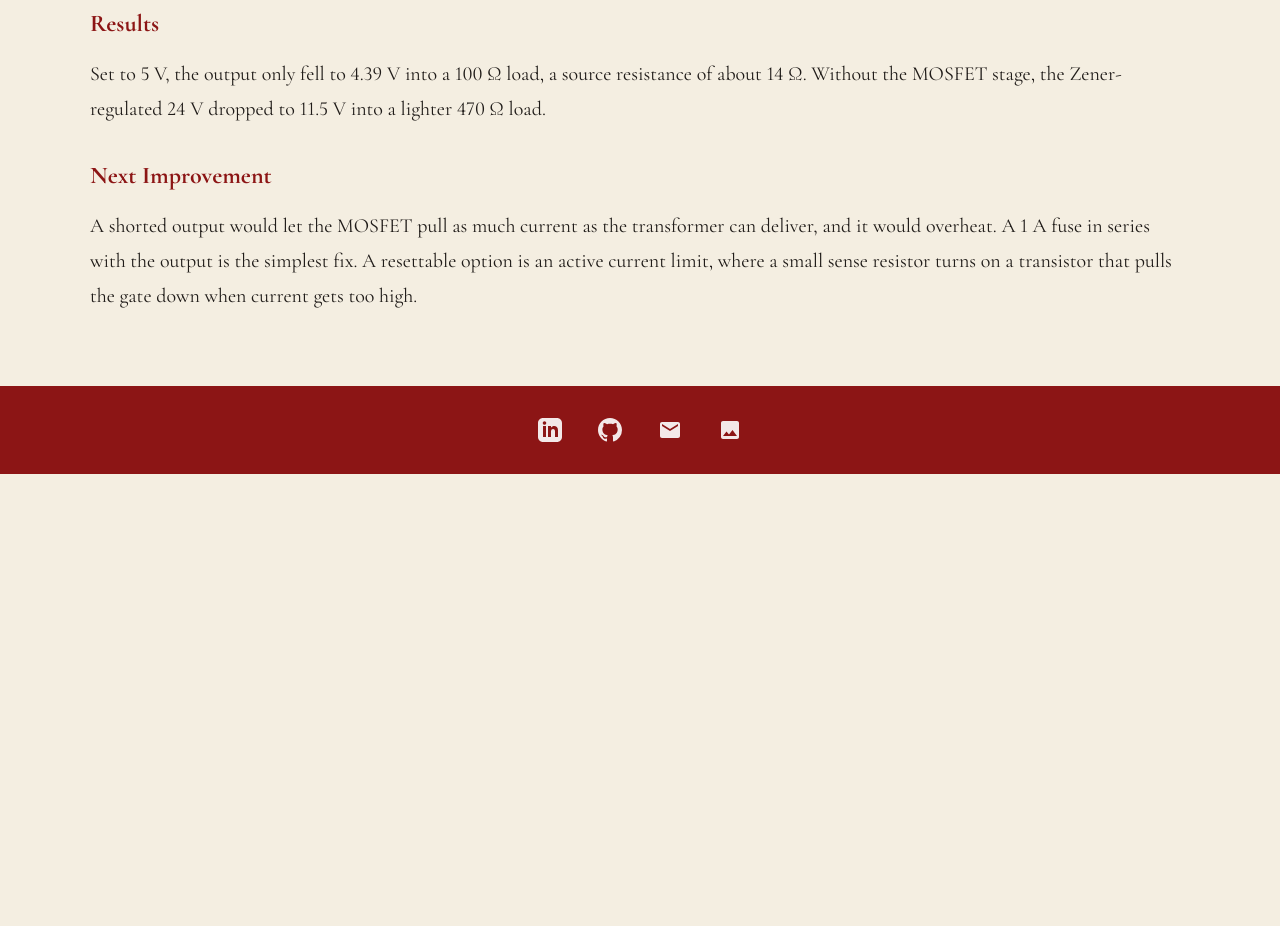
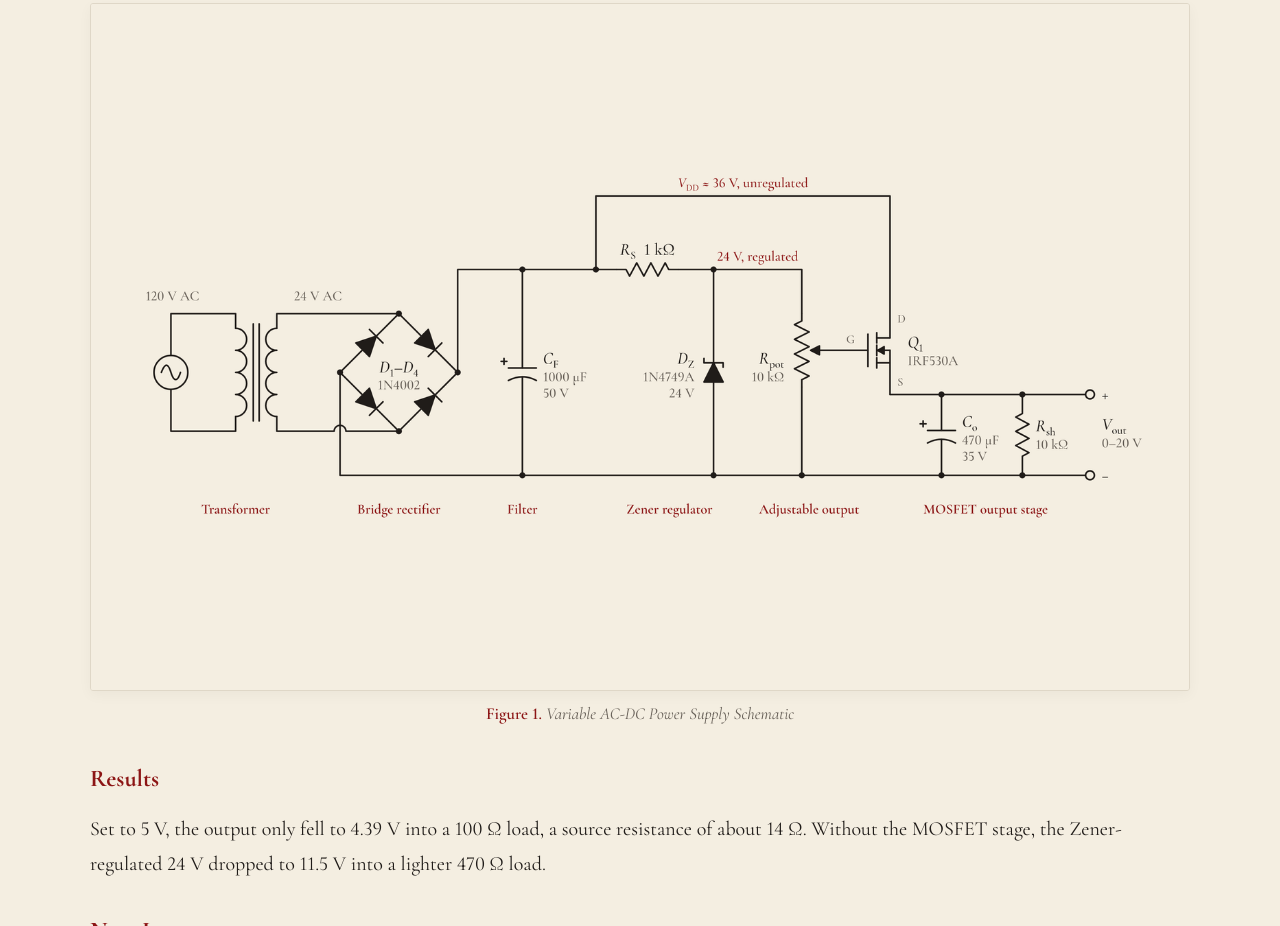
Before and after one commit to carson-yee/carson-yee.github.io, a plain HTML site: page project-power-supply.html in a window 1280 px wide. Shown: the part 2942-3868 px from the top of the page. Before the commit the page ends 3416 px from the top, so only its background shows below. Drawn offline with nearby package versions, Linux system fonts and the light colour scheme.

Commit message:
Add power supply schematic and reorder projects
Co-Authored-By: Claude Opus 5.5 <noreply@anthropic.com>

```diff
--- a/project-power-supply.html
+++ b/project-power-supply.html
@@ -16,6 +16,10 @@
     .eq-text .frac > span { line-height: 1.2; padding: 0 0.25em; }
     .eq-text .frac > span:first-child { border-bottom: 1px solid currentColor; }
     .eq-text .chain-arrow { color: var(--cardinal); padding: 0 0.15em; }
+    .figure { margin: 4px 0 32px; }
+    .figure img { width: 100%; height: auto; display: block; border: 1px solid var(--border); border-radius: 3px; box-shadow: 0 4px 14px rgba(0, 0, 0, 0.04); }
+    .figure figcaption { margin-top: 10px; text-align: center; font-size: 1.05rem; font-style: italic; color: var(--text-muted); line-height: 1.5; }
+    .figure .fig-label { font-style: normal; font-weight: 600; color: var(--cardinal); }
   </style>
 </head>
 <body>
@@ -126,6 +130,11 @@
           A 470&nbsp;μF output capacitor smooths what’s left and covers sudden current demands. A 10&nbsp;kΩ resistor across the output keeps the MOSFET conducting slightly, so the output stays defined with no load attached.
         </p>
 
+        <figure class="figure">
+          <img src="assets/ConverterSchematic.webp" alt="Schematic of the variable AC-DC power supply" width="1600" height="1000" loading="lazy">
+          <figcaption><span class="fig-label">Figure 1.</span> Variable AC-DC Power Supply Schematic</figcaption>
+        </figure>
+
         <h2 style="font-size: 1.5rem; margin-bottom: 12px; color: var(--cardinal);">Results</h2>
         <p style="margin-bottom: 28px;">
           Set to 5&nbsp;V, the output only fell to 4.39&nbsp;V into a 100&nbsp;Ω load, a source resistance of about 14&nbsp;Ω. Without the MOSFET stage, the Zener-regulated 24&nbsp;V dropped to 11.5&nbsp;V into a lighter 470&nbsp;Ω load.
```
Also changed, not shown: projects.html (+8 -8 lines), assets/ConverterSchematic.webp (added).
